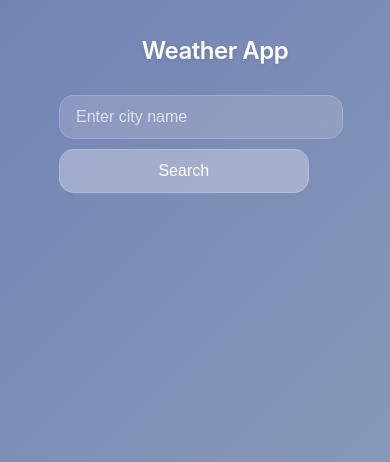
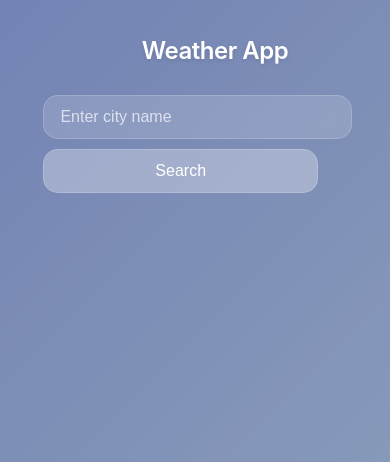
Before and after one commit to preeti1103/weather-app, a React (Vite) app: page / in a window 390 px wide. Shown: the top 462 px of the page. Built offline with nearby package versions, Linux system fonts and the light colour scheme.

Commit message:
Resolve merge conflict

```diff
--- a/src/index.css
+++ b/src/index.css
@@ -174,7 +174,7 @@ body {
 }
 
 /* ======= Responsive Design ======= */
-@media (max-width: 768px) {
+@media (max-width: 700px) {
     .app-title {
         font-size: 1.5rem;
     }
@@ -196,7 +196,7 @@ body {
     }
 
     .search-bar {
-        width: 80%;
+        width: 88%;
         flex-direction: column;
     }
 
```
